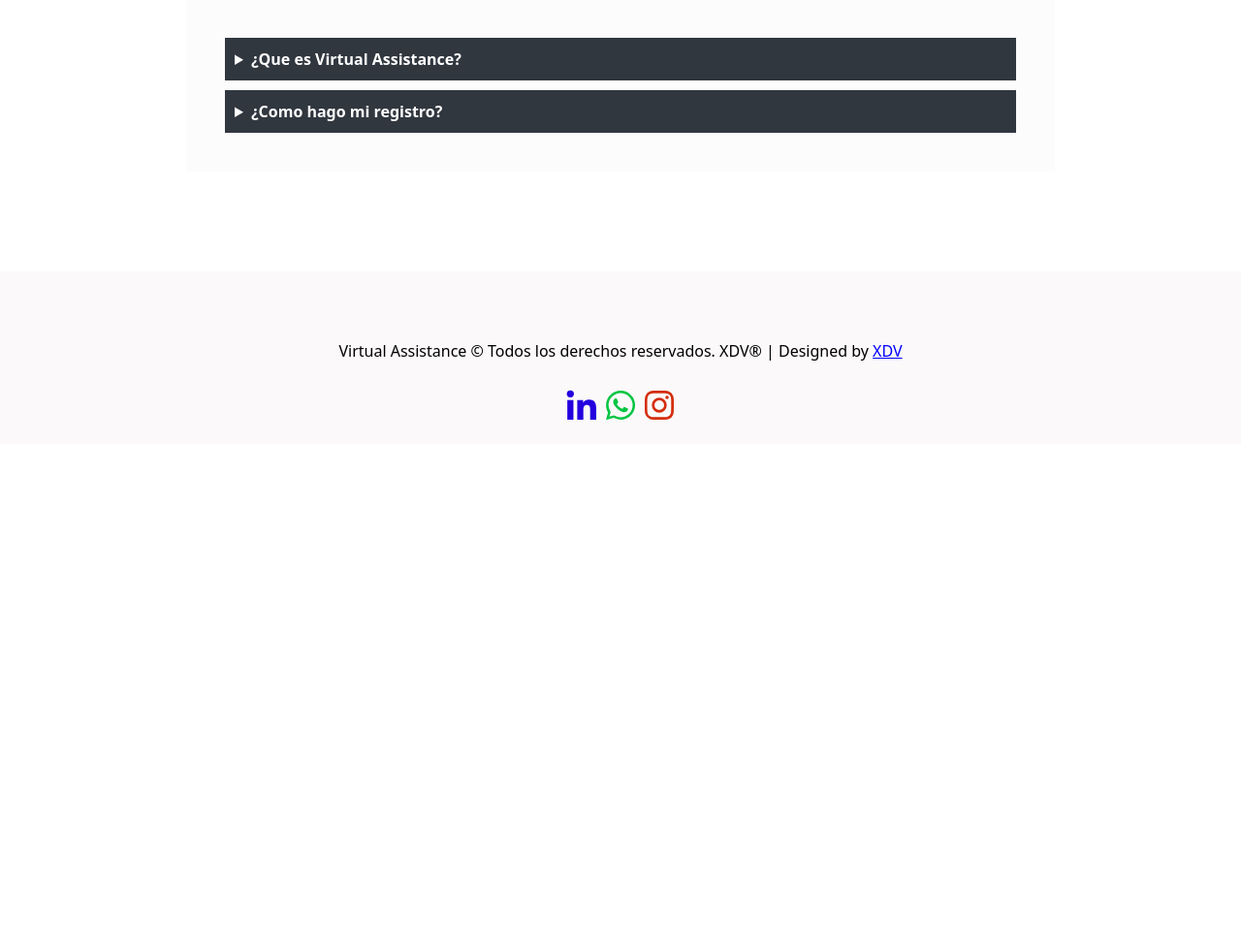
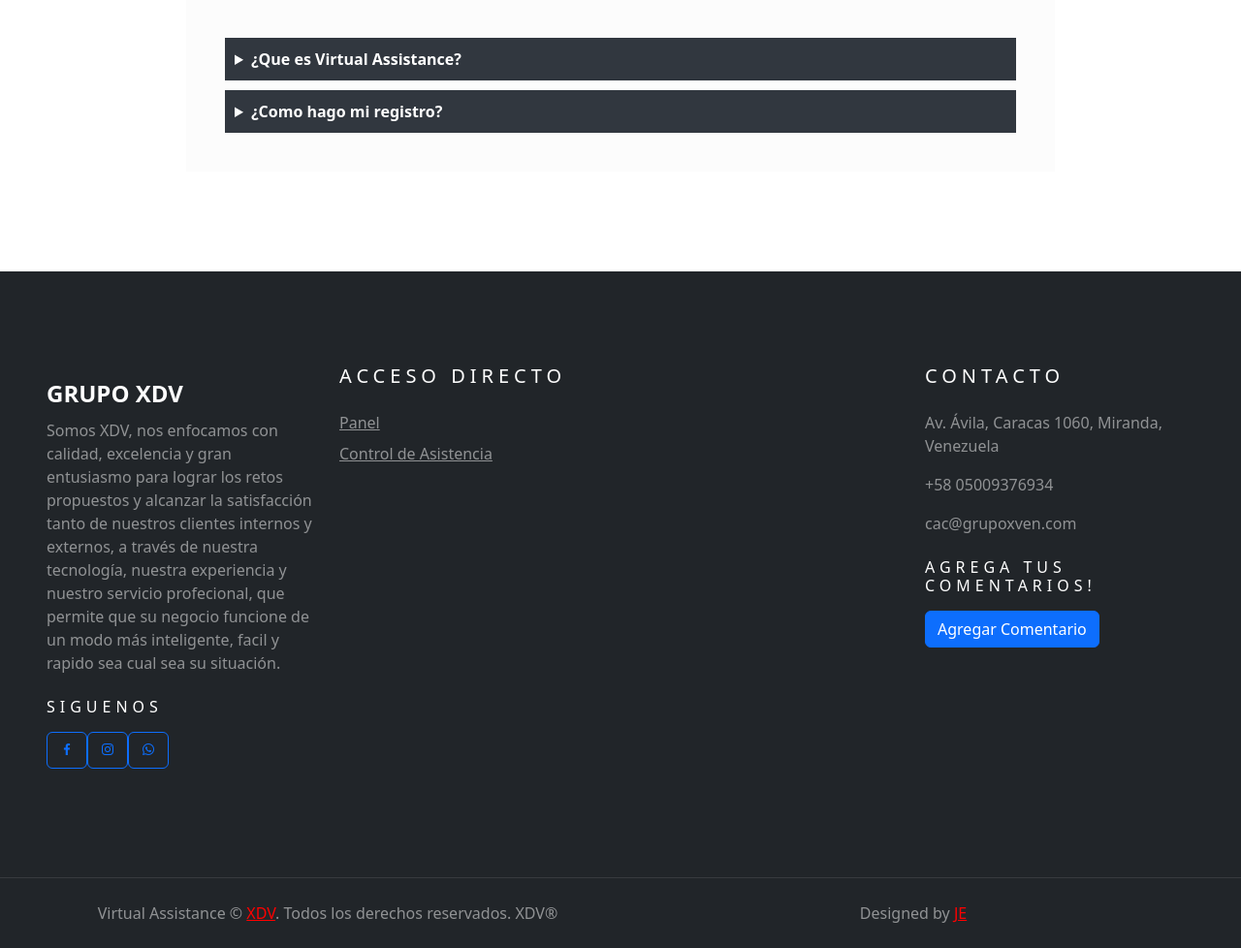
Before and after one commit to jascalona/monitoring, a PHP site: page /panel.php in a window 1280 px wide. Shown: the part 945-1923 px from the top of the page at 97% size. Before the commit the page ends 1379 px from the top, so only its background shows below. Run offline with PHP 8.4, Linux system fonts and the light colour scheme; a user stored in the database is signed in; some libraries are stand-ins or nearby versions.

```diff
--- /dev/null
+++ b/CONTROLLER/Uload_comentario.php
@@ -0,0 +1,3 @@
+<?php
+
+include './conexion.php';
--- a/panel.php
+++ b/panel.php
@@ -190,15 +190,17 @@ if (!empty($_SESSION["CI"])) {
               -->
 
 
-
-
-
-
-
     <!-- close sesion administrator -->
     <?php
     }
     ?>
+
+    <div class="container-comentarios">
+      <section>
+
+      </section>
+    </div>
+
     <!-- panel habilitado para administradores end -->
 
 
@@ -328,32 +330,97 @@ if (!empty($_SESSION["CI"])) {
 
 
 
+     <!-- Footer Start -->
+     <div class="container-fluid bg-dark text-white-50 py-5 px-sm-3 px-lg-5" style="margin-top: 90px;">
+            <div class="row pt-5">
+                <div class="col-lg-3 col-md-6 mb-5">
+                    <a href="" class="navbar-brand">
+                        <h1 class="text-primary"><span class="text-white">GRUPO XDV</span></h1>
+                    </a>
+                    <p>
+                      Somos XDV, nos enfocamos con calidad, excelencia y gran entusiasmo para lograr los retos propuestos y alcanzar la satisfacción tanto de nuestros clientes internos y externos,
+                      a través de nuestra tecnología, nuestra experiencia y nuestro servicio profecional, que permite que su negocio funcione de un modo
+                      más inteligente, facil y rapido sea cual sea su situación.
+                    </p>
+                    <h6 class="text-white text-uppercase mt-4 mb-3" style="letter-spacing: 5px;">SIGUENOS</h6>
+                    <div class="d-flex justify-content-start">
+                        <p class="btn btn-outline-primary btn-square mr-2"><i class='bx bxl-facebook'></i></p>
+                        <p class="btn btn-outline-primary btn-square mr-2"><i class='bx bxl-instagram'></i></p>
+                        <p class="btn btn-outline-primary btn-square"><i class='bx bxl-whatsapp'></i></p>
+                    </div>
+                </div>
+                <div class="col-lg-3 col-md-6 mb-5">
+                    <h5 class="text-white text-uppercase mb-4" style="letter-spacing: 5px;">Acceso Directo</h5>
+                    <div class="d-flex flex-column justify-content-start">
+                        <a class="text-white-50 mb-2" href="./panel.php"><i class="fa fa-angle-right mr-2"></i>Panel</a>
+                        <a class="text-white-50 mb-2" href="./control_asistencia.php"><i class="fa fa-angle-right mr-2"></i>Control de Asistencia</a>
+                    </div>
+                </div>
 
-       <!--START FOOTER-->
-       <section class="container-fluid footer_section">
-                 <div class="footer">
-                 <div class="container-fluid" style="display: flex; justify-content: center; margin-top: 50px;">
-                  <div class="row">
-                      <div class="">
-                          <p style="color: #000;" class="m-0">Virtual Assistance
-                              &copy;  Todos los derechos reservados. XDV® | Designed by <a href="" style="color: blue;">XDV</a>
-                          </p>
-                          <br>
-                          <div class="linear"></div>
-                          <div style="display: flex; justify-content: center;" class="icons">
-                              <img style="width: 40px;" src="./images/linkkedin.svg" alt="">
-                              <img style="width: 40px;" src="./images/wp.svg" alt="">
-                              <img style="width: 40px;" src="./images/instagram.svg" alt="">
+                <div class="col-lg-3 col-md-6 mb-5"></div>
+
+                <div class="col-lg-3 col-md-6 mb-5">
+                    <h5 class="text-white text-uppercase mb-4" style="letter-spacing: 5px;">Contacto</h5>
+                    <p><i class="fa fa-map-marker-alt mr-2"></i>Av. Ávila, Caracas 1060, Miranda, Venezuela</p>
+                    <p><i class="fa fa-phone-alt mr-2"></i>+58 05009376934</p>
+                    <p><i class="fa fa-envelope mr-2"></i>cac@grupoxven.com</p>
+
+                    <h6 class="text-white text-uppercase mt-4 mb-3" style="letter-spacing: 5px;">Agrega tus Comentarios!</h6>
+                    <div class="w-100">
+                        <div class="input-group">
+                            <div class="input-group-append">
+
+                            <!--moddal comentarios-->
+                            <button type="button" class="btn btn-primary" data-bs-toggle="modal" data-bs-target="#exampleModal" data-bs-whatever="@getbootstrap">
+                              Agregar Comentario
+                            </button>
+
+                            <div class="modal fade" id="exampleModal" tabindex="-1" aria-labelledby="exampleModalLabel" aria-hidden="true">
+                              <div class="modal-dialog">
+                                <div class="modal-content">
+                                  <div class="modal-header">
+                                    <h1 class="modal-title text-dark fs-5" id="exampleModalLabel">Nuevo Comentario</h1>
+                                    <button type="button" class="btn-close" data-bs-dismiss="modal" aria-label="Close"></button>
+                                  </div>
+                                  <div class="modal-body">
+                                    <form>
+                                      <div class="mb-3">
+                                        <p for="recipient-name" class="text-dark col-form-label">Hola <b><?php echo $_SESSION['name'];?></b>, queremos tu opinión sobre nuestro Programa!</p>
+                                      </div>
+                                      <div class="mb-3">
+                                        <label for="message-text" class="col-form-label text-dark ">Message:</label>
+                                        <textarea class="form-control" name="message" id="message" placeholder="Ingrese un Comentario..."></textarea>
+                                      </div>
+                                    </form>
+                                  </div>
+                                  <div class="modal-footer">
+                                    <button type="button" class="btn btn-secondary" data-bs-dismiss="modal">Close</button>
+                                    <button type="button" class="btn btn-primary">Send message</button>
+                                  </div>
+                                </div>
+                              </div>
+                            </div>
                           </div>
+                          <!--moddal comentarios-->
 
-                      </div>
-                  </div>
-              </div>
+                        </div>
+                    </div>
+                </div>
             </div>
+        </div>
+        <div class="container-fluid bg-dark text-white border-top py-4 px-sm-3 px-md-5" style="border-color: rgba(256, 256, 256, .1) !important;">
+            <div class="row">
+                <div class="col-lg-6 text-center text-md-left mb-3 mb-md-0">
+                    <p class="m-0 text-white-50">Virtual Assistance &copy; <a href="" style="color: red;">XDV</a>. Todos los derechos reservados. XDV®</a>
+                    </p>
+                </div>
+                <div class="col-lg-6 text-center text-md-right">
+                    <p class="m-0 text-white-50">Designed by <a href="" style="color: red;">JE</a>
+                    </p>
+                </div>
             </div>
-            </section>
-            <!--START FOOTER-->
-
+        </div>
+        <!-- Footer End -->
 
 
 
```
Also changed, not shown: he.html (added, +11 -0 lines).
